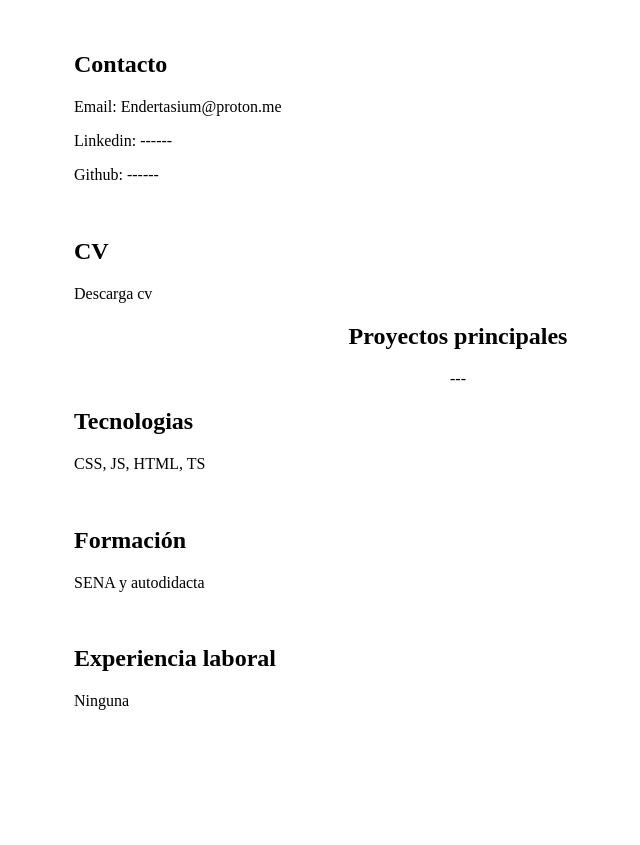
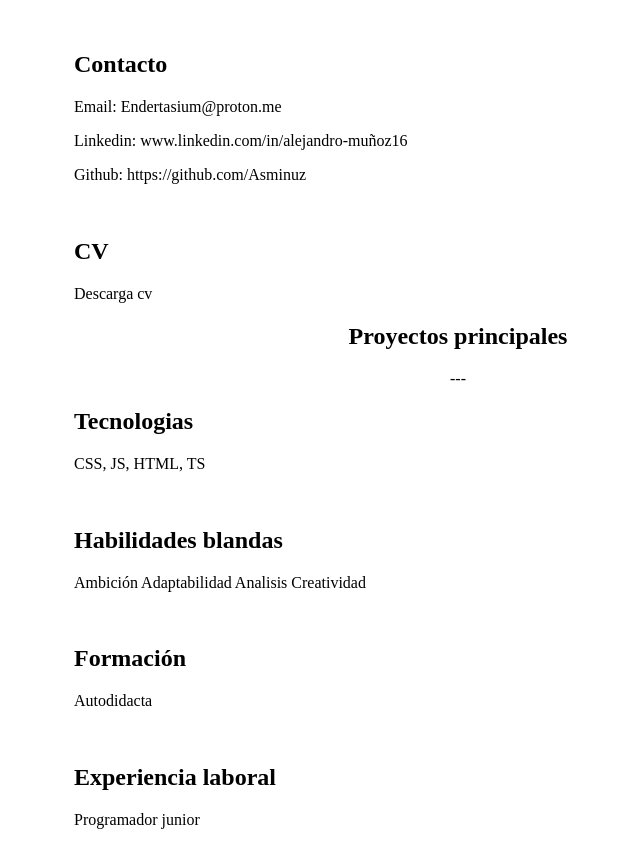
Before and after one commit to Asminuz/Portafolio, a plain HTML site: page index.html in a window 1280 px wide. Shown: the part 361-1206 px from the top of the page, without its empty margins (182-822 px from the left). Before the commit the page ends 1087 px from the top, so only its background shows below. Drawn offline with Linux system fonts and the light colour scheme.

Commit message:
soft skills

```diff
--- a/index.html
+++ b/index.html
@@ -22,8 +22,8 @@
       <br>
       <h2>Contacto</h2>
       <p>Email: Endertasium@proton.me</p>
-      <p>Linkedin: ------ </p>
-      <p>Github: ------ </p>
+      <p>Linkedin: www.linkedin.com/in/alejandro-muñoz16</p>
+      <p>Github: https://github.com/Asminuz</p>
       <br>
       <h2>CV</h2>
       <p>Descarga cv</p>
@@ -36,11 +36,17 @@
       <h2>Tecnologias</h2>
       <p>CSS, JS, HTML, TS</p>
       <br>
+      <h2>Habilidades blandas</h2>
+      <p>Ambición
+      Adaptabilidad
+      Analisis
+      Creatividad</p>
+      <br>
       <h2>Formación</h2>
-      <p>SENA y autodidacta</p>
+      <p>Autodidacta</p>
       <br>
       <h2>Experiencia laboral</h2>
-      <p>Ninguna</p>
+      <p>Programador junior</p>
     </div>
   </body>
 </html>
```
